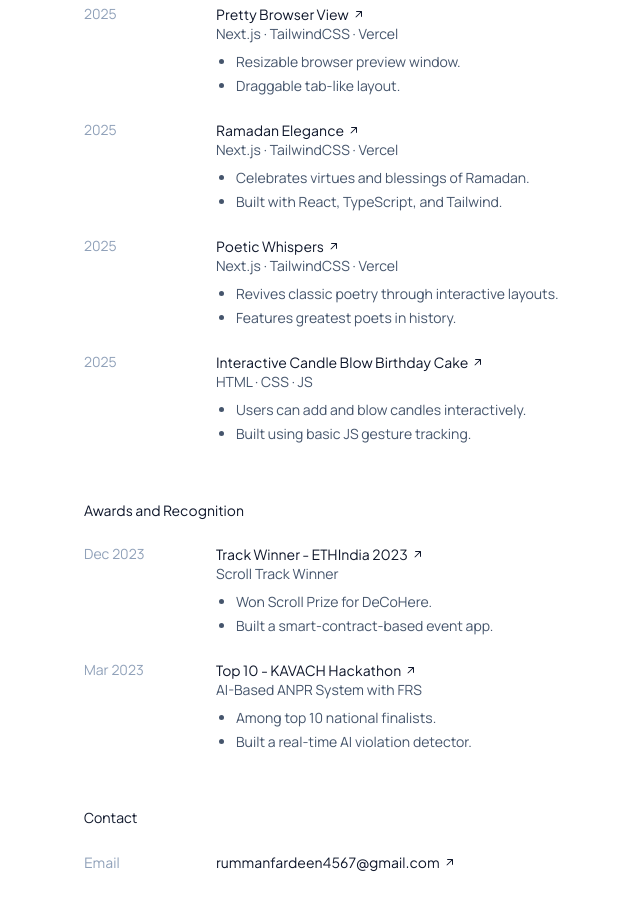
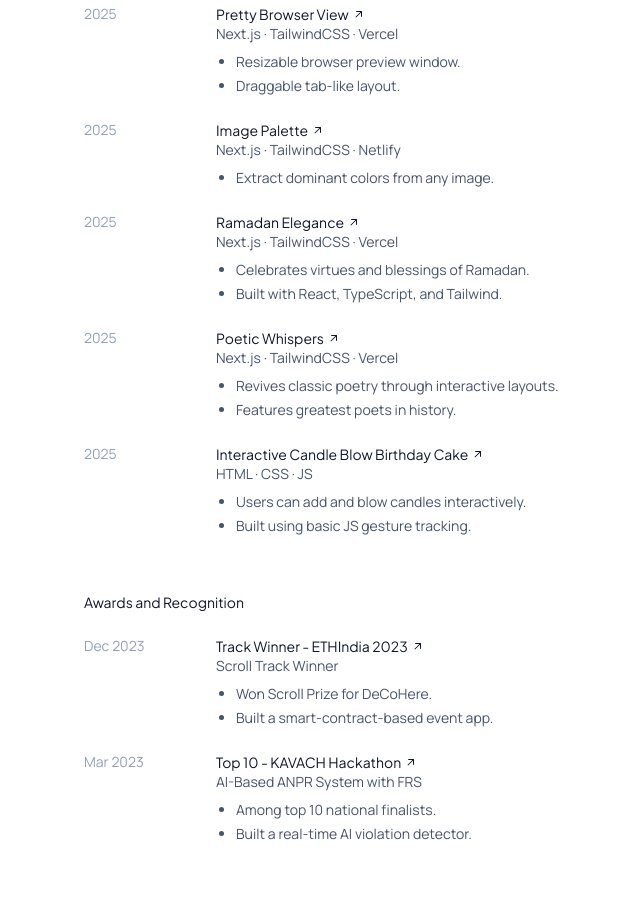
Before and after one commit to srummanf/digitalcv, a Next.js app: page / in a window 1280 px wide. Shown: the part 3480-4379 px from the top of the page, without its empty margins (292-932 px from the left). Built offline with nearby package versions, Linux system fonts and the light colour scheme.

Commit message:
Update contentWithLinks.ts

```diff
--- a/data/contentWithLinks.ts
+++ b/data/contentWithLinks.ts
@@ -137,6 +137,14 @@ export const projectData: ContentWithLinks[] = [
       },
       {
         date: "2025",
+        title: "Image Palette",
+        url: "https://github.com/srummanf/image-palette",
+        subTitle: "Next.js · TailwindCSS · Netlify",
+        description:
+          "/li Extract dominant colors from any image.",
+      },
+      {
+        date: "2025",
         title: "Ramadan Elegance",
         url: "https://github.com/srummanf/Ramadan",
         subTitle: "Next.js · TailwindCSS · Vercel",
```
